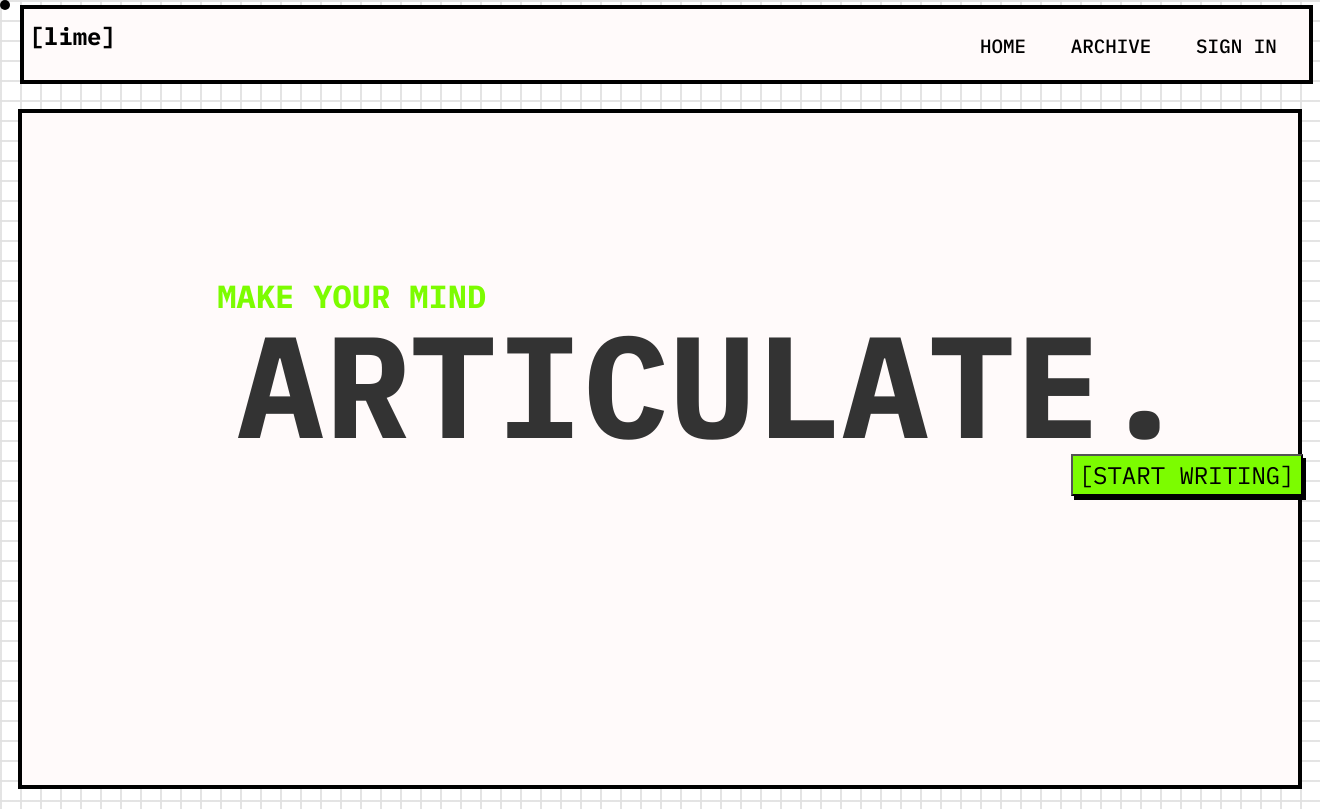
After one commit to anikdey72196-ops/Lime-Stack-backup, a Flask app: template app/templates/home.html in a window 1320 px wide. The commit adds this page. Run offline with Flask 3, Linux system fonts and the light colour scheme; the template is opened without the code that fills it, so the values that code supplies are empty.

Commit message:
Add styles and scripts for enhanced user interface functionality
Update index.html template to include new static CSS and JS files. Add new CSS files (archive.css, background.css, forms.css, home.css, index.css, navigation.css) and a JS file (main.js) to the static directory. Rename Js folder to js.

Replit-Commit-Author: Agent
Replit-Commit-Session-Id: 697a7272-881c-4a75-85ba-9add7bd7aec2
Replit-Commit-Checkpoint-Type: full_checkpoint
Replit-Commit-Event-Id: 843885bb-6e8a-461d-8743-94825ed121fe
Replit-Commit-Screenshot-Url: https://storage.googleapis.com/screenshot-production-us-central1/956380d3-db78-4a27-826f-f2ab9e9c9f7f/697a7272-881c-4a75-85ba-9add7bd7aec2/vDo9ZON
Replit-Helium-Checkpoint-Created: true

```diff
--- /dev/null
+++ b/app/static/css/background.css
@@ -0,0 +1,66 @@
+:root{
+            color-scheme: light;
+            background-color: #cdd4c7;
+
+
+}
+
+*{
+    font-family: "IBM Plex Mono", monospace;
+
+}
+
+body{
+
+    width: 100vw;
+    padding: 0;
+    margin: 0;
+    box-sizing: border-box;
+    font-family: "IBM Plex Mono", monospace;
+}
+
+/* Create a reusable wrapper class */
+.content-wrapper {
+    max-width: 100%; /* Stop it from getting too wide on huge screens */
+    width: 99.5%;        /* Take up 90% of the screen on smaller devices */
+    margin: 0 auto;    /* MAGIC: This centers the block horizontally */
+    padding: 0 15px;   /* Add a little breathing room on mobile edges */
+}
+
+
+
+
+body{
+    background-color: #cdd4c7;
+    background-image:
+        repeating-linear-gradient(
+            to right,
+            #e0e0e0e0,
+            #e0e0e0e0 2px,
+            transparent 1px,
+            transparent 20px),
+
+        repeating-linear-gradient(
+            to bottom,
+            #e0e0e0e0,
+            #e0e0e0e0 2px,
+            transparent 1px,
+            transparent 20px
+            );
+
+    background-size: 20px 20px;
+
+
+
+}
+
+#minicircle{
+    transition: all 0.04s ease;
+    width: 10px;
+    height: 10px;
+    position:absolute;
+    z-index: 99999;
+    border-radius: 50%;
+    background-color: rgb(0, 0, 0);
+
+}
--- /dev/null
+++ b/app/static/css/home.css
@@ -0,0 +1,61 @@
+body #home_page{
+    width: 98vw;
+    height: 85vh;
+    /*margin-left: 6px;
+    margin-right: 22px;*/
+
+    padding: 15px 15px 15px;
+    background-color: snow;
+    border: var(--main-border);
+
+
+
+}
+
+#home_page_text{
+    width: fit-content;
+    /*background-color: red;*/
+    position: absolute;
+    top: 35%;
+    padding-left: 100px;
+}
+
+.heading_middle{
+    line-height: 1;
+}
+.heading_middle .sub_text{
+    padding-left: 80px;
+
+}
+.heading_middle .main_text{
+    padding-left: 100px;
+}
+
+
+.full-box{
+    width: 10px;
+    height: 10px;
+    background-color: #333333;
+}
+
+#home_page_text input{
+    transform: translate(-2px, -2px); /* Moves button up and left slightly */
+    background-color: #7CFC00; /* Lime green background */
+    color: black; /* Keep text black */
+    font-size: 1.5rem;
+
+    /* The magic hard shadow */
+    box-shadow: 3px 4px 0 black; /* Larger, offset black shadow */
+    z-index: 2; /* Bring to front on hover */
+    position: absolute;
+    left: 90%;
+}
+
+
+#home_page_text input:active {
+    font-size: 1.4rem;
+    background-color: var(--green-color);
+    border-color: black;
+    color: black;
+    box-shadow: 1px 2px 0 black;
+}
--- /dev/null
+++ b/app/static/css/index.css
@@ -0,0 +1,27 @@
+#FORM{
+
+    height: 90vh;
+    display: flex;
+    justify-content: center;
+    align-items: center;
+}
+
+
+.child_text_2em{
+    font-size: 2em;
+    font-weight: 700;
+}
+
+.bold_text_7em{
+    font-size: 9em;
+    font-weight: 900;
+}
+
+
+.text_color_lime_green{
+    color: var(--green-color);
+}
+
+.text_color_dark_grey{
+    color: #333333;
+}
--- /dev/null
+++ b/app/static/css/navigation.css
@@ -0,0 +1,113 @@
+
+
+#navbar{
+    padding: 5px 10px;
+    margin-left: 9.5px;
+}
+
+#nav_box{
+    background-color: snow;
+
+    width: 98vw;
+    border: 4px solid black;
+
+}
+
+#nav_items{
+    display: flex;
+    justify-content: end;
+    padding-right: 10px;
+}
+
+#nav_contents{
+    padding-left: 1.6rem;
+    padding-right: 1.8rem;
+}
+
+#navbar_brand{
+    width: 30px;
+    height: 20px;
+    color: black;
+    display: flex;
+    padding-top: 4.5px;
+    padding-left: 3px;
+    font-size: 1.5rem;
+    font-weight: 700;
+    text-decoration: none;
+}
+
+#nav_contents a{
+    text-decoration: none;
+    color: black;
+    font-size: 1.2rem;
+    font-weight: 500;
+}
+
+li{
+    list-style: none;
+}
+
+
+
+#nav_contents {
+    /* Basic state */
+    display: inline-block; /* Important for shadow to wrap content */
+    padding: 0.2rem 1.4rem;
+    /*border: 2px solid black; /* Black border */
+    background-color: transparent; /* Or white */
+    color: black; /* Black text */
+    text-decoration: none;
+    position: relative; /* Needed for pseudo-element shadow */
+    transition: all 0.1s ease-out; /* Smooth basic transitions */
+    z-index: 1; /* Ensure link is above its shadow */
+}
+
+#nav_contents:hover,
+#nav_contents:focus {
+    /* Main hover effect */
+    transform: translate(-2px, -2px); /* Moves button up and left slightly */
+    background-color: var(--green-color); /* Lime green background */
+    color: black; /* Keep text black */
+    font-size: 1rem;
+
+    /* The magic hard shadow */
+    box-shadow: 3px 4px 0 black; /* Larger, offset black shadow */
+    z-index: 2; /* Bring to front on hover */
+}
+
+/* For the active state, if you want it to look "pressed" */
+#nav_contents:active {
+    font-size: 1rem;
+    background-color: var(--green-color);
+    border-color: black;
+    color: black;
+    box-shadow: 1px 2px 0 black; /* A smaller, less "poppy" shadow than hover */
+    /* Or, for a "pressed" look, no shadow and maybe a darker background */
+    /* box-shadow: none; */
+    /* transform: translate(2px, 2px); */ /* Moves button down and right */
+    /* background-color: darken(var(--digital-accent-color), 10%); */ /* If you use SASS */
+}
+
+/* active-link class, it makes the navigation option lit green which you clicked till you are in that page */
+.active-green {
+    display: inline-block; /* Important for shadow to wrap content */
+    padding: 0.01rem 1.4rem;
+    background-color: var(--green-color);
+    color: #000000 !important;
+    font-weight: bold;
+    box-shadow: 1px 1px 0 black;
+    transition: all 0.005s ease-in;
+
+}
+
+
+.active-green:hover {
+    /* If your normal hover adds a background, reset it here */
+    background-color: transparent;
+
+
+    /* UI PRO TIP: Change the cursor so it doesn't look clickable */
+    cursor: default;
+    box-shadow: none;
+    z-index: 2;
+}
--- /dev/null
+++ b/app/static/js/main.js
@@ -0,0 +1,7 @@
+function mousemove(){
+    window.addEventListener('mousemove',function(dets){     // 'mousemove' action name on which the function will be triggered
+        document.querySelector("#minicircle").style.transform = `translate(${dets.clientX}px, ${dets.clientY}px)`});
+
+}
+
+mousemove();
--- /dev/null
+++ b/app/templates/home.html
@@ -0,0 +1,35 @@
+{% extends "index.html" %}
+
+{% block content %}
+
+    <div id="home_page">
+
+            <div id="home_page_text">
+
+                <div class="heading_middle">
+                    <div class=" sub_text child_text_2em text_color_lime_green">
+                        MAKE YOUR MIND
+                    </div>
+
+                    <div class="main_text bold_text_7em text_color_dark_grey">
+                        ARTICULATE.
+                    </div>
+                </div>
+
+
+                    {% if current_user.is_authenticated %}
+                        <a href="{{url_for('archive')}}"><input type="submit" id="button" value="[START WRITING]"></a>
+                        {% else %}
+                            <a href="{{url_for('SignIn')}}"><input type="submit" id="button" value="[START WRITING]"></a>
+                    {% endif %}
+
+
+
+
+
+
+            </div>
+
+    </div>
+
+{% endblock content %}
--- a/app/templates/index.html
+++ b/app/templates/index.html
@@ -3,13 +3,88 @@
 <head>
     <meta charset="UTF-8">
     <meta name="viewport" content="width=device-width, initial-scale=1.0">
-    <title>Flask App</title>
-    <link rel="stylesheet" href="{{ url_for('static', filename='style.css') }}">
+    <meta name="darkreader-lock">
+    <title>Document</title>
+    <link rel="stylesheet" href="{{url_for('static',filename='css/navigation.css')}}">
+    <link rel="stylesheet" href="{{url_for('static',filename='css/background.css')}}">
+    <link rel="stylesheet" href="{{url_for('static',filename='css/forms.css')}}">
+    <link rel="stylesheet" href="{{url_for('static',filename='css/index.css')}}">
+    <link rel="stylesheet" href="{{url_for('static',filename='css/archive.css')}}">
+    <link rel="stylesheet" href="{{url_for('static',filename='css/home.css')}}">
+    <link href="https://cdn.jsdelivr.net/npm/bootstrap@5.2.3/dist/css/bootstrap.min.css" rel="stylesheet" integrity="sha384-rbsA2VBKQhggwzxH7pPCaAqO46MgnOM80zW1RWuH61DGLwZJEdK2Kadq2F9CUG65" crossorigin="anonymous">
+    <style>
+        html{
+            -webkit-font-smoothing: antialiased;
+            scroll-behavior: smooth;
+        }
+
+        :root{
+            --green-color: #7CFC00;
+            --dark_green-color: #50C878;
+            --grey-color: #333333;
+            --main-border: 4px solid black;
+
+        }
+    </style>
+
+    <link rel="preconnect" href="https://fonts.googleapis.com">
+    <link rel="preconnect" href="https://fonts.gstatic.com" crossorigin>
+    <link href="https://fonts.googleapis.com/css2?family=IBM+Plex+Mono:ital,wght@0,100;0,200;0,300;0,400;0,500;0,600;0,700;1,100;1,200;1,300;1,400;1,500;1,600;1,700&display=swap" rel="stylesheet">
+
 </head>
 <body>
-    <div class="container">
-        <h1>Hello from Flask!</h1>
-        <p>Your Flask package is ready.</p>
+
+    <div id="minicircle"></div>
+
+    <div id="navbar">
+
+        <nav id="nav_box">
+
+            <div id="navbar_brand" >
+                <a href="#" id="navbar_brand">[lime]</a>
+            </div>
+            <ul id="nav_items">
+                <li  id="nav_contents">
+                    <a href="{{url_for('home')}}" class="nav_links {% if request.endpoint == 'home' %}active-green{% endif %}">HOME</a>
+                </li>
+                <li id="nav_contents">
+                    <a href="{{url_for('archive')}}" class="nav_links {% if request.endpoint == 'archive' %}active-green{% endif %}">ARCHIVE</a>
+                </li>
+                <li id="nav_contents">
+                    {% if current_user.is_authenticated %}
+                        <a href="{{url_for('logout')}}" class="nav_links">SIGN OUT</a>
+                    {% else %}
+                        <a href="{{url_for('SignIn')}}" class="nav_links {% if request.endpoint == 'SignIn' %}active-green{% endif %}">SIGN IN</a>
+                    {% endif %}
+                </li>
+            </ul>
+
+
+
+        </nav>
+
     </div>
+
+
+
+
+
+
+
+        <div id="FORM" class="content-wrapper">   <!-- Had a issue while making archive page, the nav bar was not right aligning with archive page so created this content wrapper to make the page vertically centered -->
+        {% block content%}
+
+        {% endblock content %}
+        </div>
+
+
+
+
+
+
+
+    <script src="{{url_for('static', filename='js/main.js')}}"></script>
+    <script src="https://cdn.jsdelivr.net/npm/bootstrap@5.2.3/dist/js/bootstrap.bundle.min.js" integrity="sha384-kenU1KFdBIe4zVF0s0G1M5b4hcpxyD9F7jL+jjXkk+Q2h455rYXK/7HAuoJl+0I4" crossorigin="anonymous"></script>
+
 </body>
 </html>
```
Also changed, not shown: app/static/css/forms.css (added, +52 -0 lines), app/static/style.css (deleted, +0 -31 lines), app/templates/SignIn.html (added, +44 -0 lines), app/templates/registration.html (added, +49 -0 lines), app/static/css/archive.css (added), 1 other file.
